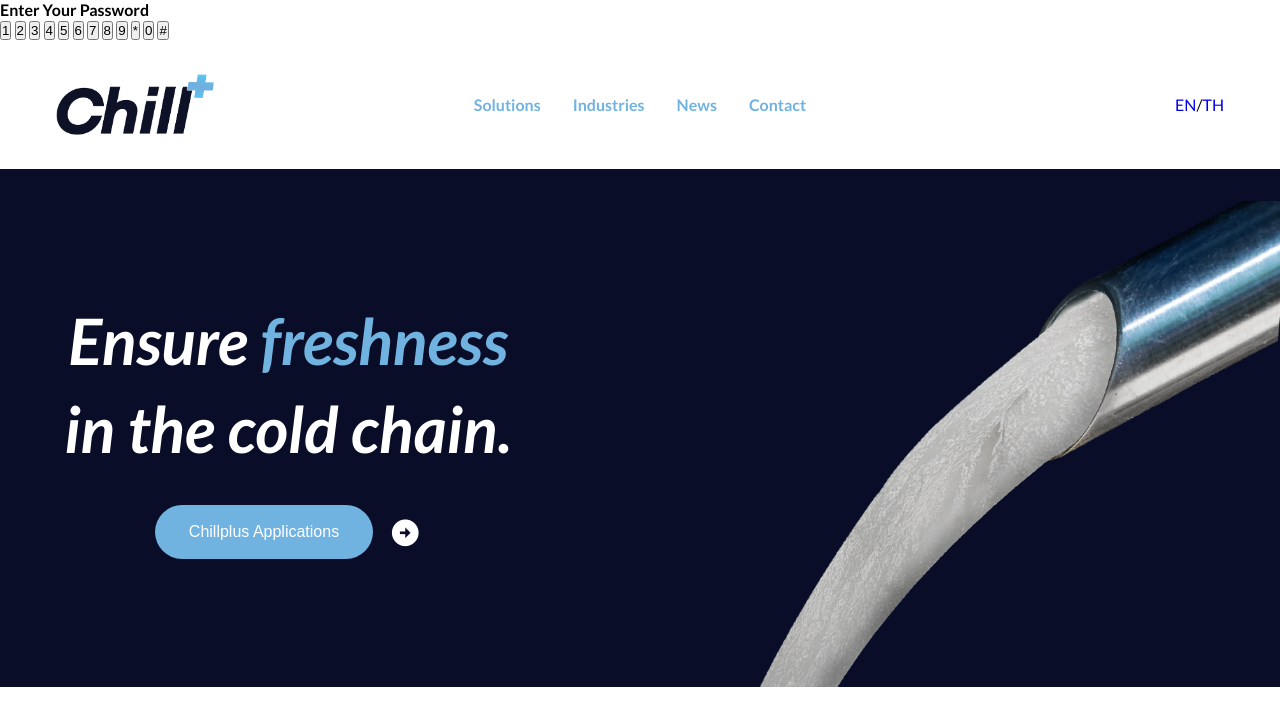
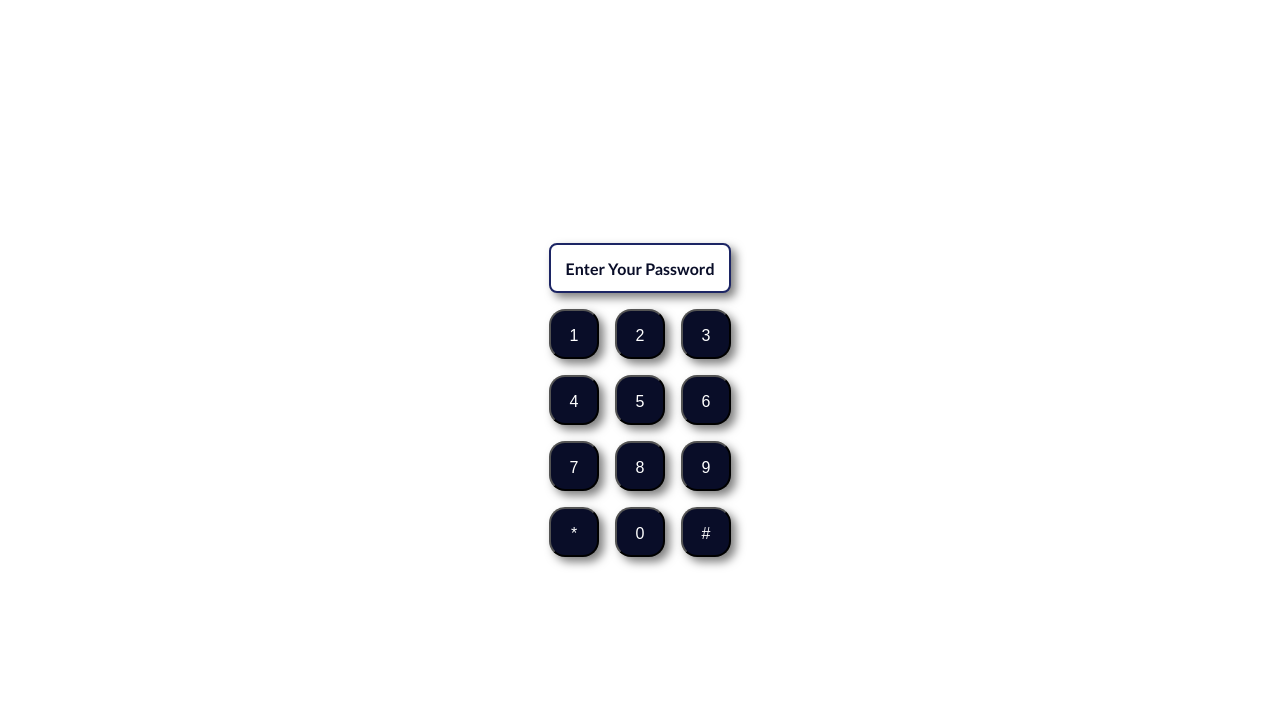
Before and after one commit to HeinMinZaw95/chillplus, a plain HTML site: page index.html in a window 1280 px wide. Shown: the top 724 px of the page. Drawn offline with nearby package versions, Linux system fonts and the light colour scheme.

Commit message:
Update style.css
lock

```diff
--- a/style.css
+++ b/style.css
@@ -15,7 +15,79 @@
     margin: 0;
     box-sizing: border-box;
 }
+.lock{
+    display: flex;
+    position: fixed;
+    top: 0;
+    left: 0;
+    align-items: center;
+    justify-content: center;
+    height: 100dvh;
+    width: 100vw;
+    z-index: 99;
+    background: white;
+    opacity: 1;
+    transition: 1s;
+}
+.lockclose{
+    transform: translateY(-100vh);
+}
+.keys{
+    display: grid;
+    grid-template-rows: 50px 50px 50px 50px 50px;
+    grid-template-columns: 50px 50px 50px;
+    gap: 1rem;
+}
+.display{
+    grid-column: 1/4;
+    background-color: white;
+    border: 2px solid #1c2564;
+    border-radius: .5rem;
+    color: #090d28;
+    display: flex;
+    justify-content: center;
+    align-items: center;
+        box-shadow: 5px 5px 10px rgba(0, 0, 0, 0.5);
+        user-select: none;
+        overflow: hidden;
 
+}
+.display_text{
+    opacity: 0;
+    animation: blinking 3s linear infinite;
+    scale: 1;
+}
+
+@keyframes blinking{
+    0%{
+        opacity: 1;
+    }
+    75%{
+        opacity: 1;
+    }
+    85%{
+        opacity: 0;
+    }
+    100%{
+        opacity: 1;
+    }
+}
+
+
+.keys button{
+    padding: 1rem;
+    background-color: #090d28;
+    color: white;
+    border-radius: 1rem;
+    text-align: center;
+    box-shadow: 5px 5px 10px rgba(0, 0, 0, 0.5);
+    cursor: pointer;
+    font-size: 1rem;
+}
+.keys button:hover{
+    background-color: #1c2564;
+    transform: translateY(3px);
+}
 .section_container{
     max-width: var(--max-width);
     margin: auto;
```
